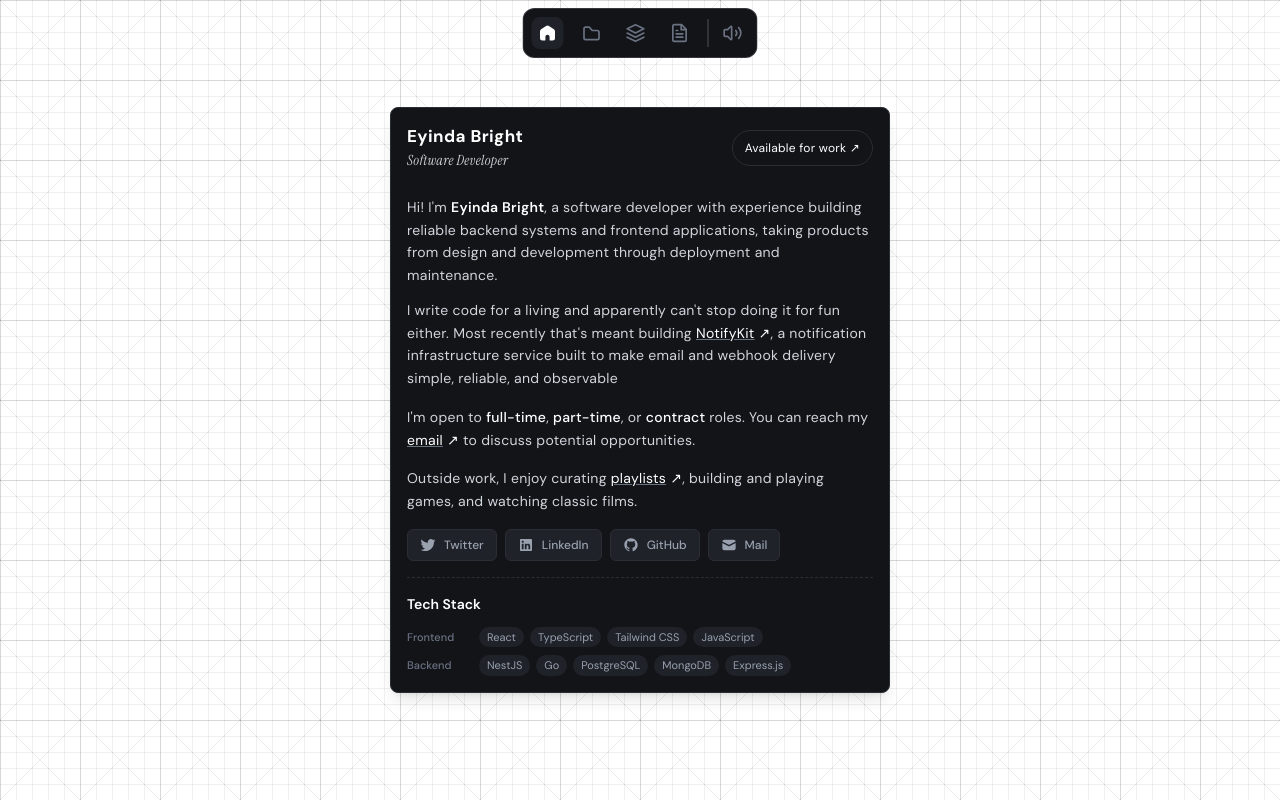
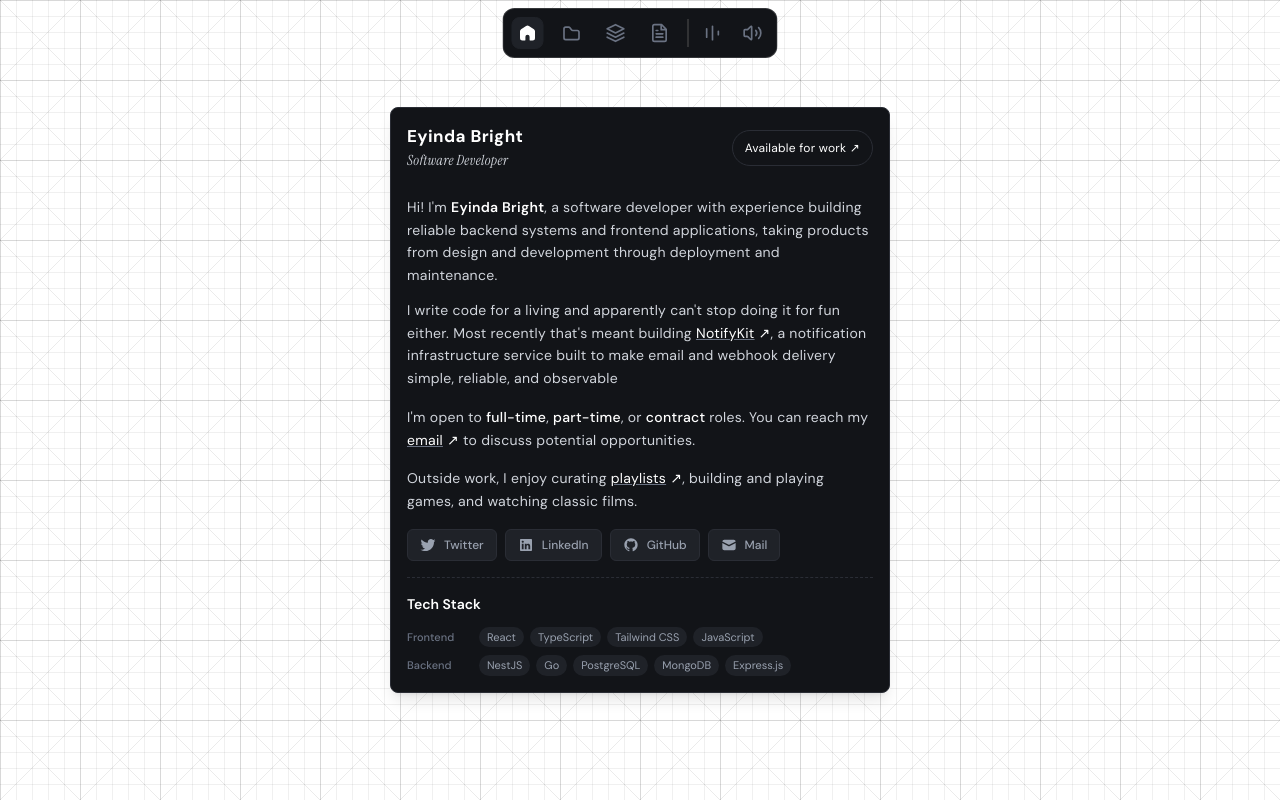
Before and after one commit to Brayzonn/zoneyhub, a React (Vite) app in the folder client/: page / in a window 1280 px wide. Built offline with nearby package versions, Linux system fonts and the light colour scheme; no server answers; a web font is replaced by a local one.

Commit message:
feat: add Now Playing button to floating menu

```diff
--- a/client/src/assets/icons.tsx
+++ b/client/src/assets/icons.tsx
@@ -8,6 +8,20 @@ export const HomeIcon = () => (
     <path
       fill="currentColor"
       d="M13.7 3.455a3 3 0 0 0-3.4 0l-6 4.125A3 3 0 0 0 3 10.052V18a3 3 0 0 0 3 3h2.5a1 1 0 0 0 1-1v-3.5a2.5 2.5 0 0 1 5 0V20a1 1 0 0 0 1 1H18a3 3 0 0 0 3-3v-7.948a3 3 0 0 0-1.3-2.472z"
+    />
+  </svg>
+);
+
+export const NowPlayingIcon = () => (
+  <svg
+    xmlns="http://www.w3.org/2000/svg"
+    viewBox="0 0 24 24"
+    fill="none"
+    className="h-5 w-5 shrink-0 transition-colors"
+  >
+    <path
+      fill="currentColor"
+      d="M6 17a1 1 0 1 1-2 0V7a1 1 0 1 1 2 0zm7 3a1 1 0 1 1-2 0V4a1 1 0 1 1 2 0zm7-6a1 1 0 1 1-2 0V10a1 1 0 1 1 2 0z"
     />
   </svg>
 );
--- a/client/src/components/common/FloatingMenu.tsx
+++ b/client/src/components/common/FloatingMenu.tsx
@@ -10,6 +10,7 @@ import {
   BlogIcon,
   SoundOnIcon,
   SoundOffIcon,
+  NowPlayingIcon,
 } from "../../assets/icons";
 
 interface MenuItem {
@@ -106,7 +107,7 @@ const FloatingMenu = ({
             initial={{ width: 0, x: 200 }}
             animate={{
               width: 240,
-              x: 0,
+              x: 13,
               transition: { duration: 0.7, ease: [0.4, 0, 0.2, 1] },
             }}
             exit={{
@@ -132,10 +133,7 @@ const FloatingMenu = ({
       <div className="relative z-10 flex items-center rounded-[12px] border transition-colors duration-300 bg-[#121418] border-white/15">
         <div className="h-[48px] px-2 py-1 flex flex-row gap-2">
           {menuItems.map((item) => (
-            <div
-              key={item.id}
-              className="relative flex items-center space-x-1"
-            >
+            <div key={item.id} className="relative flex items-center space-x-1">
               <Link
                 to={item.path}
                 onClick={playClick}
@@ -151,7 +149,7 @@ const FloatingMenu = ({
               </Link>
               <div
                 className={`${getLabelClasses()} ${getLabelVisibilityClasses(
-                  hoveredItem === item.id
+                  hoveredItem === item.id,
                 )}`}
               >
                 <h1 className="text-sm font-medium whitespace-nowrap text-[#e1e1e1]">
@@ -174,6 +172,33 @@ const FloatingMenu = ({
                 }
               }}
               className="cursor-pointer shrink-0 w-8 h-8 rounded-[8px] flex items-center justify-center transition-all border text-gray-500 hover:text-white hover:bg-[#1f2228] border-transparent hover:border-[#1f2228]"
+              aria-label="Now Playing"
+            >
+              <NowPlayingIcon />
+            </button>
+
+            <div
+              className={`${getLabelClasses()} ${getLabelVisibilityClasses(
+                hoveredItem === "Now Playing",
+              )}`}
+            >
+              <h1 className="text-sm font-medium whitespace-nowrap text-[#c5c5c5]">
+                Now Playing
+              </h1>
+            </div>
+          </div>
+
+          <div className="relative flex items-center">
+            <button
+              onMouseEnter={() => setHoveredItem("sound")}
+              onMouseLeave={() => setHoveredItem(null)}
+              onClick={() => {
+                onSoundToggle?.();
+                if (!isSoundOn) {
+                  setTimeout(() => playClick(), 50);
+                }
+              }}
+              className="cursor-pointer shrink-0 w-8 h-8 rounded-[8px] flex items-center justify-center transition-all border text-gray-500 hover:text-white hover:bg-[#1f2228] border-transparent hover:border-[#1f2228]"
               aria-label={isSoundOn ? "Mute Sound" : "Unmute Sound"}
             >
               {isSoundOn ? <SoundOnIcon /> : <SoundOffIcon />}
@@ -181,7 +206,7 @@ const FloatingMenu = ({
 
             <div
               className={`${getLabelClasses()} ${getLabelVisibilityClasses(
-                hoveredItem === "sound"
+                hoveredItem === "sound",
               )}`}
             >
               <h1 className="text-sm font-medium whitespace-nowrap text-[#c5c5c5]">
--- a/client/src/components/common/LoadingScreen.tsx
+++ b/client/src/components/common/LoadingScreen.tsx
@@ -16,7 +16,7 @@ const LoadingScreen = ({ onComplete }: LoadingScreenProps) => {
   const [displayChars, setDisplayChars] = useState<CharDisplay[]>(
     Array(targetWord.length)
       .fill("")
-      .map((_, i) => ({ id: `char-${i}`, char: "", position: i }))
+      .map((_, i) => ({ id: `char-${i}`, char: "", position: i })),
   );
   const [isAnimating, setIsAnimating] = useState(true);
   const [isClosing, setIsClosing] = useState(false);
@@ -37,7 +37,7 @@ const LoadingScreen = ({ onComplete }: LoadingScreenProps) => {
               id: `char-${i}`,
               char: randomChars[Math.floor(Math.random() * randomChars.length)],
               position: i,
-            }))
+            })),
         );
         iterations++;
       } else {
@@ -46,7 +46,7 @@ const LoadingScreen = ({ onComplete }: LoadingScreenProps) => {
             id: `char-${i}`,
             char,
             position: i,
-          }))
+          })),
         );
         setIsAnimating(false);
         clearInterval(interval);
--- a/client/src/components/common/PlaygroundLoadingCard.tsx
+++ b/client/src/components/common/PlaygroundLoadingCard.tsx
@@ -42,7 +42,7 @@ const MiniLoadingScreen = () => {
   const [displayChars, setDisplayChars] = useState(
     Array(targetWord.length)
       .fill("")
-      .map((_, i) => ({ id: `char-${i}`, char: "", position: i }))
+      .map((_, i) => ({ id: `char-${i}`, char: "", position: i })),
   );
   const [isAnimating, setIsAnimating] = useState(true);
   const [isClosing, setIsClosing] = useState(false);
@@ -62,7 +62,7 @@ const MiniLoadingScreen = () => {
               id: `char-${i}`,
               char: randomChars[Math.floor(Math.random() * randomChars.length)],
               position: i,
-            }))
+            })),
         );
         iterations++;
       } else {
@@ -71,7 +71,7 @@ const MiniLoadingScreen = () => {
             id: `char-${i}`,
             char,
             position: i,
-          }))
+          })),
         );
         setIsAnimating(false);
         clearInterval(interval);
```
